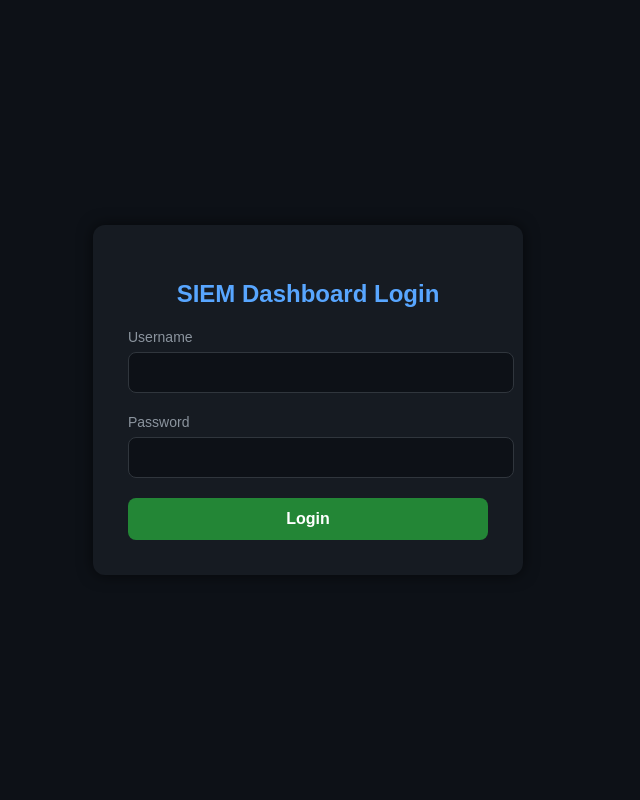
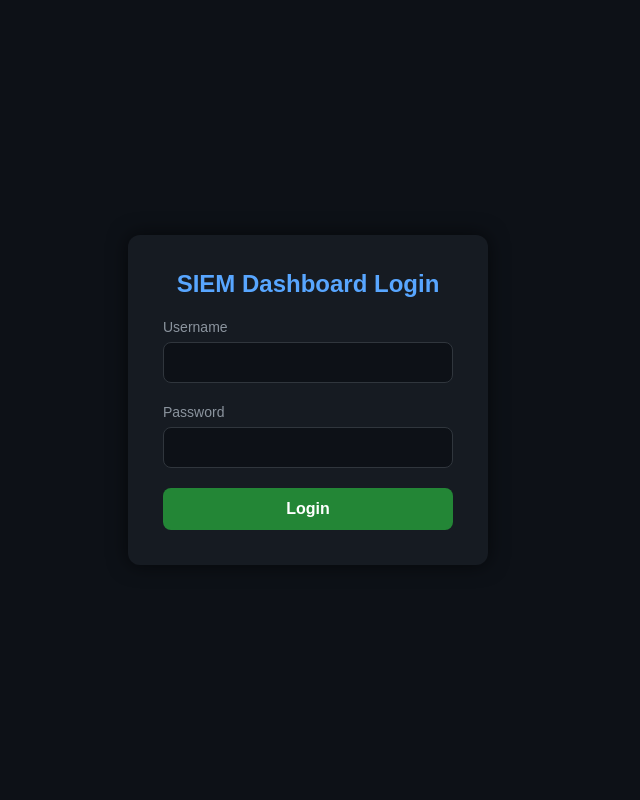
Before and after one commit to jbanks7220/SIEM-Dashboard, a Flask app: page /login in a window 1280 px wide. Shown: the whole page, without its empty margins (332-972 px from the left). Run offline with Flask 3, Linux system fonts and the light colour scheme.

Commit message:
Enhance login page styles and layout
Updated CSS styles for the login page to improve layout and aesthetics.

```diff
--- a/templates/login.html
+++ b/templates/login.html
@@ -6,23 +6,42 @@
     <meta name="viewport" content="width=device-width, initial-scale=1.0">
 
     <style>
+        /* RESET — prevents dashboard CSS from overriding styles */
+        * {
+            margin: 0;
+            padding: 0;
+            box-sizing: border-box;
+        }
+
+        html, body {
+            width: 100%;
+            height: 100%;
+            overflow: hidden; /* stop dashboard content from showing */
+        }
+
         body {
             background: #0d1117;
             color: #c9d1d9;
             font-family: Arial, sans-serif;
+
             display: flex;
             justify-content: center;
             align-items: center;
-            height: 100vh;
-            margin: 0;
+
+            position: relative;
+            z-index: 99999; /* highest layer so nothing overlaps */
         }
 
+        /* LOGIN BOX */
         .login-container {
             background: #161b22;
             padding: 35px;
             border-radius: 12px;
             width: 360px;
-            box-shadow: 0 0 15px rgba(0,0,0,0.6);
+
+            box-shadow: 0 0 20px rgba(0,0,0,0.6);
+            position: relative;
+            z-index: 100000;
         }
 
         h2 {
@@ -81,7 +100,6 @@
 
     <h2>SIEM Dashboard Login</h2>
 
-    <!-- Flask flash messages -->
     {% with messages = get_flashed_messages(with_categories=true) %}
       {% if messages %}
         {% for category, message in messages %}
```
